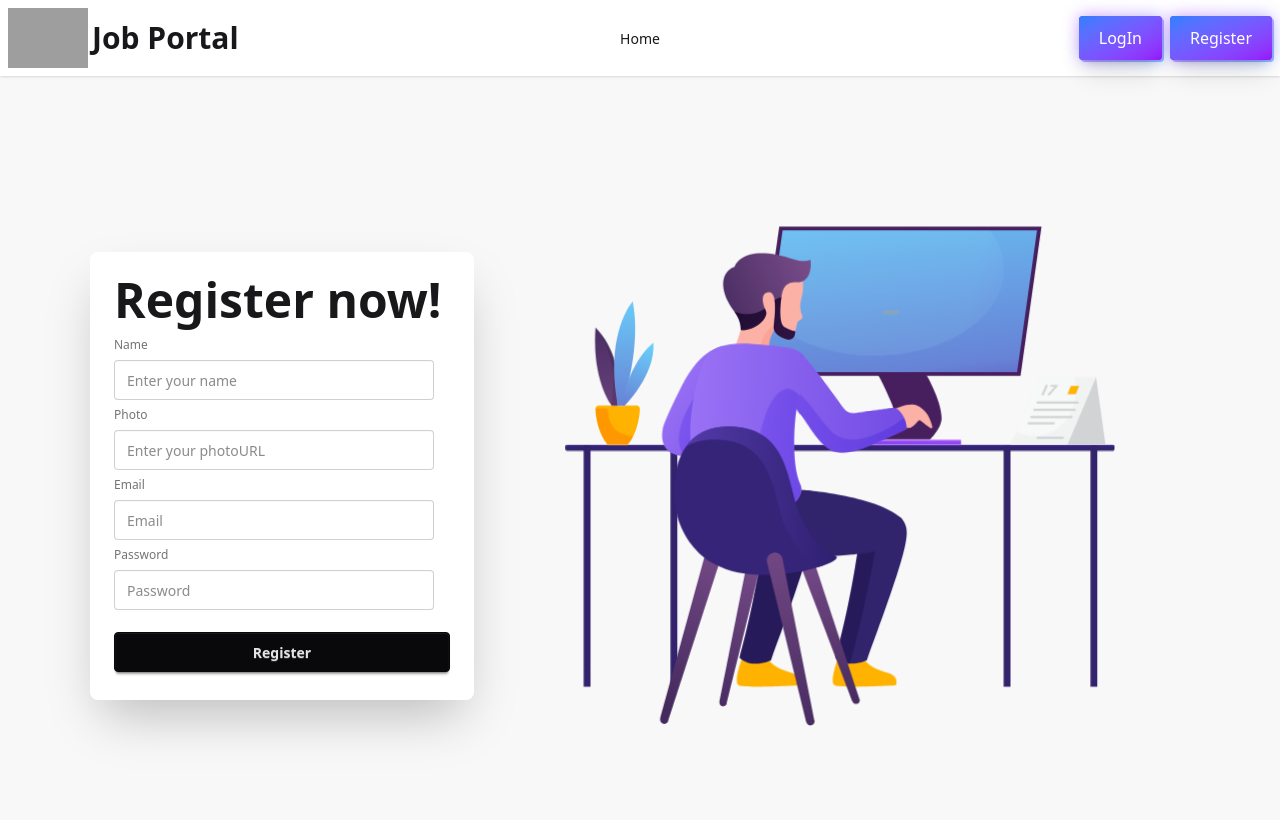
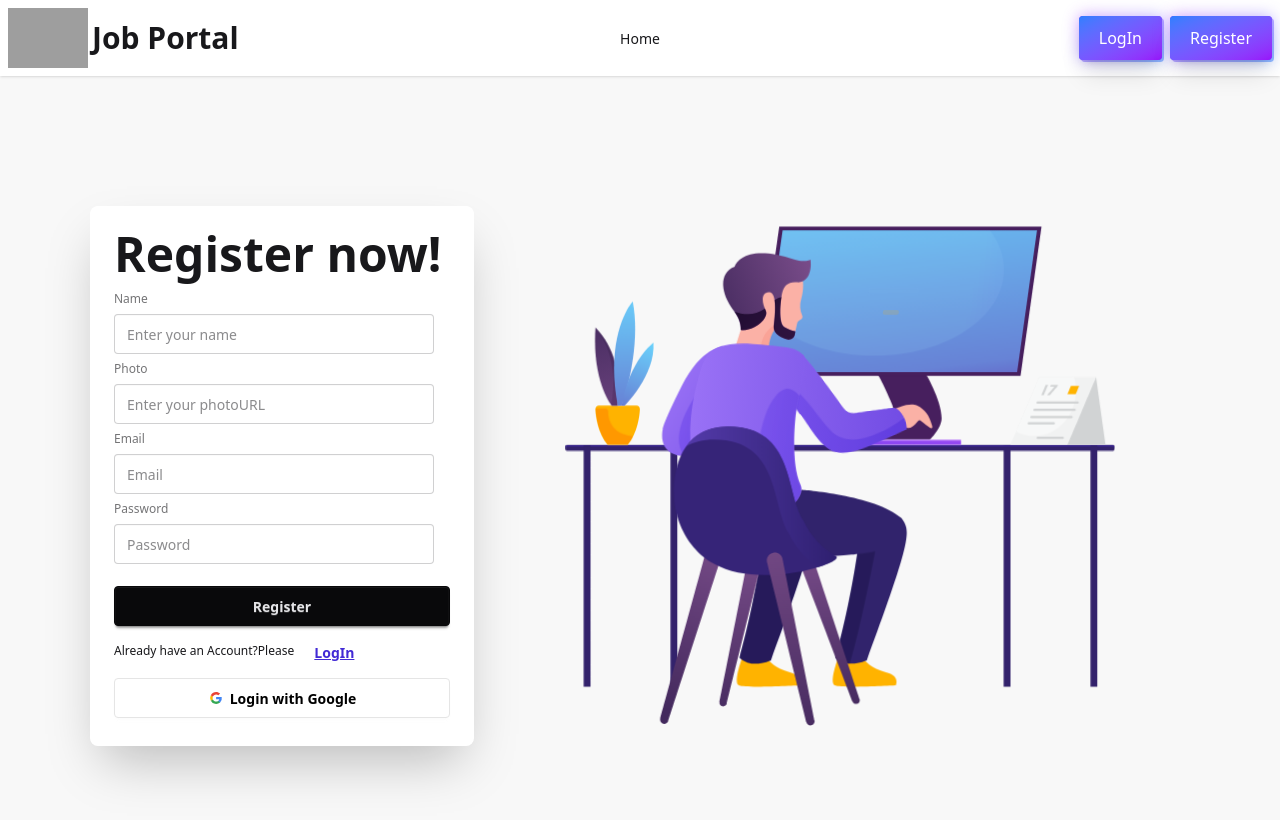
Before and after one commit to Bijoy-karmokar/Job-Portal-client, a React app: page /register in a window 1280 px wide. Shown: the top 820 px of the page. Built offline with nearby package versions, Linux system fonts and the light colour scheme; no server answers; grey boxes are pictures that could not be loaded; the HTML template or start-up script is replaced by a standard one.

Commit message:
AuthProvider section

```diff
--- a/package.json
+++ b/package.json
@@ -17,6 +17,7 @@
     "react": "^19.2.0",
     "react-dom": "^19.2.0",
     "react-router": "^7.13.0",
+    "sweetalert2": "^11.26.18",
     "tailwindcss": "^4.1.18"
   },
   "devDependencies": {
--- a/src/components/Button.jsx
+++ b/src/components/Button.jsx
@@ -1,9 +1,10 @@
 import React from "react";
 
-const Button = ({type}) => {
+const Button = ({type,onClick}) => {
   return (
     <div>
       <button
+        onClick={onClick}
         className="px-5 py-2.5 relative rounded group font-medium text-white  inline-block"
       >
         <span className="absolute top-0 left-0 w-full h-full rounded opacity-50 filter blur-sm bg-gradient-to-br from-purple-600 to-blue-500"></span>
--- a/src/components/LogIn.jsx
+++ b/src/components/LogIn.jsx
@@ -1,34 +1,105 @@
 import Lottie from "lottie-react";
-import React from "react";
-import LogInLottie from '../assets/Login.json'
+import React, { use } from "react";
+import LogInLottie from "../assets/Login.json";
+import { AuthContext } from "../context/AuthContext";
+import Swal from "sweetalert2";
+import { Link } from "react-router";
 
 const LogIn = () => {
-    const handleLogIn=(e)=>{
-       e.preventDefault();
-       const form = e.target;
-       const formData = new FormData(form);
-       const LogInData = Object.fromEntries(formData.entries());
-       console.log(LogInData);
-
-    }
+  const { signInUser } = use(AuthContext);
+  const handleLogIn = (e) => {
+    e.preventDefault();
+    const form = e.target;
+    const formData = new FormData(form);
+    const { email, password } = Object.fromEntries(formData.entries());
+    //  console.log(LogInData);
+    signInUser(email, password)
+      .then((result) => {
+        const user = result.user;
+        if (user) {
+          Swal.fire({
+            position: "center",
+            icon: "success",
+            title: "Your Login successfully.",
+            showConfirmButton: false,
+            timer: 1500,
+          });
+        }
+      })
+      .catch((error) => {
+        console.log(error);
+      });
+  };
   return (
     <div className="hero bg-base-200 min-h-screen">
       <div className="hero-content flex-col lg:flex-row-reverse">
         <div className="text-center lg:text-left">
-          <Lottie animationData={LogInLottie} style={{width:500,height:500}} loop></Lottie>
+          <Lottie
+            animationData={LogInLottie}
+            style={{ width: 500, height: 500 }}
+            loop
+          ></Lottie>
         </div>
         <div className="card bg-base-100 w-full max-w-sm shrink-0 shadow-2xl">
           <div className="card-body">
-           <h1 className="text-5xl font-bold">Login now!</h1>
+            <h1 className="text-5xl font-bold">Login now!</h1>
             <form onSubmit={handleLogIn} className="fieldset">
               <label className="label">Email</label>
-              <input type="email" name="email" className="input" placeholder="Email" />
+              <input
+                type="email"
+                name="email"
+                className="input"
+                placeholder="Email"
+              />
               <label className="label">Password</label>
-              <input type="password" name="password" className="input" placeholder="Password" />
+              <input
+                type="password"
+                name="password"
+                className="input"
+                placeholder="Password"
+              />
               <div>
                 <a className="link link-hover">Forgot password?</a>
               </div>
               <button className="btn btn-neutral mt-4">Login</button>
+              <p>
+                Create an account?{" "}
+                <Link to={"/register"} className="btn btn-link">
+                  Register
+                </Link>
+              </p>
+
+              {/* Google */}
+              <button className="btn bg-white text-black border-[#e5e5e5]">
+                <svg
+                  aria-label="Google logo"
+                  width="16"
+                  height="16"
+                  xmlns="http://www.w3.org/2000/svg"
+                  viewBox="0 0 512 512"
+                >
+                  <g>
+                    <path d="m0 0H512V512H0" fill="#fff"></path>
+                    <path
+                      fill="#34a853"
+                      d="M153 292c30 82 118 95 171 60h62v48A192 192 0 0190 341"
+                    ></path>
+                    <path
+                      fill="#4285f4"
+                      d="m386 400a140 175 0 0053-179H260v74h102q-7 37-38 57"
+                    ></path>
+                    <path
+                      fill="#fbbc02"
+                      d="m90 341a208 200 0 010-171l63 49q-12 37 0 73"
+                    ></path>
+                    <path
+                      fill="#ea4335"
+                      d="m153 219c22-69 116-109 179-50l55-54c-78-75-230-72-297 55"
+                    ></path>
+                  </g>
+                </svg>
+                Login with Google
+              </button>
             </form>
           </div>
         </div>
--- a/src/components/Navbar.jsx
+++ b/src/components/Navbar.jsx
@@ -1,12 +1,41 @@
-import React from "react";
-import logo from "../assets/logo.svg"
+import React, { use } from "react";
+import logo from "../assets/logo.svg";
 import { Link, NavLink } from "react-router";
 import Button from "./Button";
+import { AuthContext } from "../context/AuthContext";
+import Swal from "sweetalert2";
 
 const Navbar = () => {
-    const links =<>
-     <li><NavLink className={({isActive})=>isActive? "text-lg text-white bg-blue-600":""} to="/">Home</NavLink></li>
+  const { user, logOut } = use(AuthContext);
+  const handleSignOut = () => {
+    logOut()
+      .then(() => {
+        Swal.fire({
+          position: "center",
+          icon: "success",
+          title: "LogOut successfully.",
+          showConfirmButton: false,
+          timer: 1500,
+        });
+      })
+      .catch((error) => {
+        console.log(error);
+      });
+  };
+  const links = (
+    <>
+      <li>
+        <NavLink
+          className={({ isActive }) =>
+            isActive ? "text-lg text-white bg-blue-600" : ""
+          }
+          to="/"
+        >
+          Home
+        </NavLink>
+      </li>
     </>
+  );
   return (
     <div className="navbar bg-base-100 shadow-sm">
       <div className="navbar-start">
@@ -32,26 +61,32 @@ const Navbar = () => {
             tabIndex="-1"
             className="menu menu-sm dropdown-content bg-base-100 rounded-box z-1 mt-3 w-52 p-2 shadow"
           >
-           {
-            links
-           }
+            {links}
           </ul>
         </div>
         <div className="flex items-center gap-1">
-            <img className="w-20" src={logo} alt="" />
-            <Link to="/" className="text-3xl font-bold ">Job Portal</Link>
+          <img className="w-20" src={logo} alt="" />
+          <Link to="/" className="text-3xl font-bold ">
+            Job Portal
+          </Link>
         </div>
       </div>
       <div className="navbar-center hidden lg:flex">
-        <ul className="menu menu-horizontal px-1">
-         {
-           links
-         }
-        </ul>
+        <ul className="menu menu-horizontal px-1">{links}</ul>
       </div>
       <div className="navbar-end gap-2">
-        <Link to="/logIn"><Button type={"LogIn"}></Button></Link>
-        <Link to="/register"><Button type={"Register"}></Button></Link>
+        {user ? (
+          <Button type={"SignOut"} onClick={handleSignOut}></Button>
+        ) : (
+          <>
+            <Link to="/logIn">
+              <Button type={"LogIn"}></Button>
+            </Link>
+            <Link to="/register">
+              <Button type={"Register"}></Button>
+            </Link>
+          </>
+        )}
       </div>
     </div>
   );
--- a/src/components/Register.jsx
+++ b/src/components/Register.jsx
@@ -1,36 +1,115 @@
-import React from 'react';
+import React, { use } from "react";
 import Lottie from "lottie-react";
 import registerLottie from "../assets/Register.json";
+import { AuthContext } from "../context/AuthContext";
+import Swal from "sweetalert2";
+import { Link, useLocation } from "react-router";
 
 const Register = () => {
-  const handleRegister =(e)=>{
+  const { createUser } = use(AuthContext);
+  const location = useLocation();
+  console.log(location);
+
+  const handleRegister = (e) => {
     const form = e.target;
     e.preventDefault();
     const formData = new FormData(form);
-    const RegisterData = Object.fromEntries(formData.entries());
-    console.log(RegisterData);
-
-  }
+    const { email, password } = Object.fromEntries(formData.entries());
+    // console.log(RegisterData);
+    createUser(email, password)
+      .then((result) => {
+        const user = result.user;
+        if (user) {
+          Swal.fire({
+            position: "center",
+            icon: "success",
+            title: "Your register successfully.",
+            showConfirmButton: false,
+            timer: 1500,
+          });
+        }
+      })
+      .catch((error) => {
+        console.log(error);
+      });
+  };
 
   return (
     <div className="hero bg-base-200 min-h-screen">
       <div className="hero-content flex-col lg:flex-row-reverse">
         <div className="text-center lg:text-left">
-          <Lottie style={{width:700,height:700}} animationData={registerLottie} loop />
+          <Lottie
+            style={{ width: 700, height: 700 }}
+            animationData={registerLottie}
+            loop
+          />
         </div>
         <div className="card bg-base-100 w-full max-w-sm shrink-0 shadow-2xl">
           <div className="card-body">
             <h1 className="text-5xl font-bold">Register now!</h1>
             <form onSubmit={handleRegister} className="fieldset">
               <label className="label">Name</label>
-              <input type="text" name='name' className="input" placeholder="Enter your name" />
+              <input
+                type="text"
+                name="name"
+                className="input"
+                placeholder="Enter your name"
+              />
               <label className="label">Photo</label>
-              <input type="text" name='photo' className="input" placeholder="Enter your photoURL" />
+              <input
+                type="text"
+                name="photo"
+                className="input"
+                placeholder="Enter your photoURL"
+              />
               <label className="label">Email</label>
-              <input type="email" name='email' className="input" placeholder="Email" />
+              <input
+                type="email"
+                name="email"
+                className="input"
+                placeholder="Email"
+              />
               <label className="label">Password</label>
-              <input type="password" name='password' className="input" placeholder="Password" />
+              <input
+                type="password"
+                name="password"
+                className="input"
+                placeholder="Password"
+              />
               <button className="btn btn-neutral mt-4">Register</button>
+
+              <p>Already have an Account?Please <Link className="btn btn-link" to={"/logIn"}>LogIn</Link> </p>
+              {/* Google */}
+              <button className="btn bg-white text-black border-[#e5e5e5]">
+                <svg
+                  aria-label="Google logo"
+                  width="16"
+                  height="16"
+                  xmlns="http://www.w3.org/2000/svg"
+                  viewBox="0 0 512 512"
+                >
+                  <g>
+                    <path d="m0 0H512V512H0" fill="#fff"></path>
+                    <path
+                      fill="#34a853"
+                      d="M153 292c30 82 118 95 171 60h62v48A192 192 0 0190 341"
+                    ></path>
+                    <path
+                      fill="#4285f4"
+                      d="m386 400a140 175 0 0053-179H260v74h102q-7 37-38 57"
+                    ></path>
+                    <path
+                      fill="#fbbc02"
+                      d="m90 341a208 200 0 010-171l63 49q-12 37 0 73"
+                    ></path>
+                    <path
+                      fill="#ea4335"
+                      d="m153 219c22-69 116-109 179-50l55-54c-78-75-230-72-297 55"
+                    ></path>
+                  </g>
+                </svg>
+                Login with Google
+              </button>
             </form>
           </div>
         </div>
--- a/src/context/AuthContext.jsx
+++ b/src/context/AuthContext.jsx
@@ -0,0 +1,2 @@
+import { createContext } from "react";
+export const AuthContext = createContext(null)
--- a/src/context/AuthProvider.jsx
+++ b/src/context/AuthProvider.jsx
@@ -1,10 +1,50 @@
-import React from 'react';
+import React, { useEffect, useState } from 'react';
+import { AuthContext } from './AuthContext';
+import { auth } from './../firebase/firebase.init';
+import {  createUserWithEmailAndPassword, onAuthStateChanged, signInWithEmailAndPassword, signOut } from "firebase/auth";
 
-const AuthProvider = () => {
+const AuthProvider = ({children}) => {
+    const [user,setUser] = useState(null);
+    const [loading,setLoading] = useState(true);
+
+    const createUser = (email,password)=>{
+        setLoading(true);
+        return createUserWithEmailAndPassword(auth,email,password);
+    }
+
+    const signInUser =(email,password)=>{
+        setLoading(true);
+        return signInWithEmailAndPassword(auth,email,password);
+    }
+
+    useEffect(()=>{
+        const unSubcribe = onAuthStateChanged(auth,(currentUser)=>{
+            // console.log(currentUser);
+            setUser(currentUser);
+            setLoading(false);
+
+        })
+        return ()=>{
+            unSubcribe()
+        }
+    },[])
+
+    const logOut =()=>{
+        setLoading(true);
+        return signOut(auth);
+    }
+
+    const authInfo={
+         user,
+         loading,
+         createUser,
+         signInUser,
+         logOut
+    }
     return (
-        <div>
-
-        </div>
+        <AuthContext value={authInfo}>
+            {children}
+        </AuthContext>
     );
 };
 
--- a/src/main.jsx
+++ b/src/main.jsx
@@ -3,9 +3,12 @@ import { createRoot } from 'react-dom/client'
 import './index.css'
 import { RouterProvider } from 'react-router'
 import router from './Router/Router.jsx'
+import AuthProvider from './context/AuthProvider.jsx'
 
 createRoot(document.getElementById('root')).render(
   <StrictMode>
-    <RouterProvider router={router}></RouterProvider>
+   <AuthProvider>
+     <RouterProvider router={router}></RouterProvider>
+   </AuthProvider>
   </StrictMode>,
 )
```
Also changed, not shown: src/components/Banner.jsx (+4 -3 lines), 1 other file (tests, documents, lock files or other folders).
